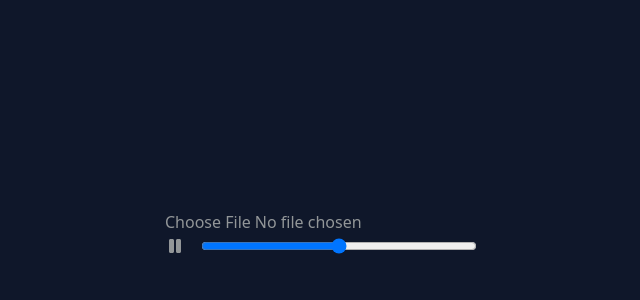
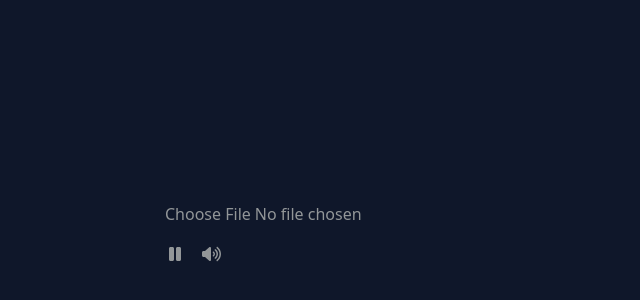
Before and after one commit to mariuspatrick/music-visualiser-app, a React (Vite) app: page / in a window 1280 px wide. Shown: the part 166-466 px from the top of the page, without its empty margins (319-959 px from the left). Built offline with nearby package versions, Linux system fonts and the light colour scheme.

Commit message:
update volume style

```diff
--- a/src/MusicPlayer.tsx
+++ b/src/MusicPlayer.tsx
@@ -1,7 +1,11 @@
-import { useRef } from "react";
+import { useRef, useState } from "react";
 import { useAudioPlayer } from "./hooks/useAudioPlayer";
 import { FontAwesomeIcon } from "@fortawesome/react-fontawesome";
-import { faPlay, faPause } from "@fortawesome/free-solid-svg-icons";
+import {
+  faPlay,
+  faPause,
+  faVolumeHigh,
+} from "@fortawesome/free-solid-svg-icons";
 
 type ReactChangeEvent = React.ChangeEvent<HTMLInputElement>;
 
@@ -19,6 +23,7 @@ function MusicPlayer() {
   } = useAudioPlayer();
 
   const file = useRef<File>(null);
+  const [showVolume, setShowVolume] = useState(false);
 
   function startAudioTrack() {
     start();
@@ -70,15 +75,15 @@ function MusicPlayer() {
 
   return (
     <>
-      <div>
+      <div className="flex flex-col gap-4">
         <input
           type="file"
           accept="audio/*"
           onChange={handleSongUpload}
           className="cursor-pointer"
         />
-        {hasStarted && <p>Audio Engine Ready</p>}
-        <div className="flex justify-between items-center gap-4">
+
+        <div className="flex justify-center gap-4 w-full">
           <button onClick={handlePause}>
             {isPaused ? (
               <FontAwesomeIcon icon={faPlay} />
@@ -87,14 +92,27 @@ function MusicPlayer() {
             )}
           </button>
 
+          <div className="flex w-full items-center">
+            <button
+              onClick={() => setShowVolume(!showVolume)}
+              className="cursor-pointer"
+            >
+              <FontAwesomeIcon icon={faVolumeHigh} />
+            </button>
+            {showVolume && (
+              <div className="mb-2 p-2     rounded-lg shadow-lg">
                 <input
                   type="range"
                   min="0"
                   max="100"
                   step="1"
-            className="flex-1"
+                  className="h-32 writing-mode-vertical"
+                  style={{ writingMode: "vertical-lr", direction: "rtl" }}
                   onChange={handleVolumeChange}
                 />
+              </div>
+            )}
+          </div>
         </div>
       </div>
     </>
```
Lines whose indentation alone changed are shown as unchanged.
